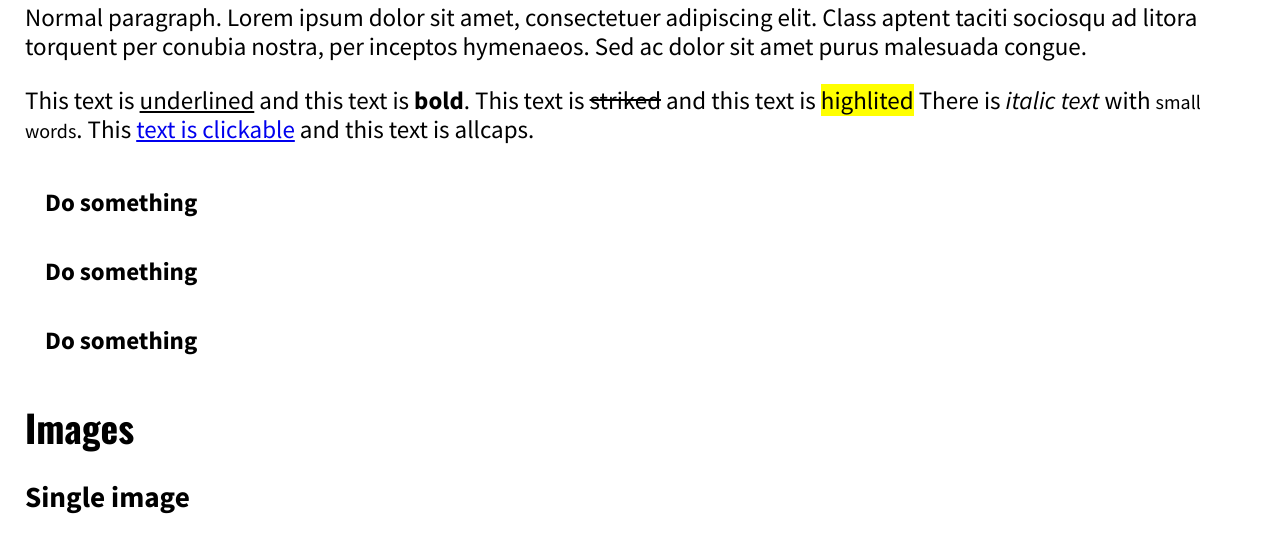
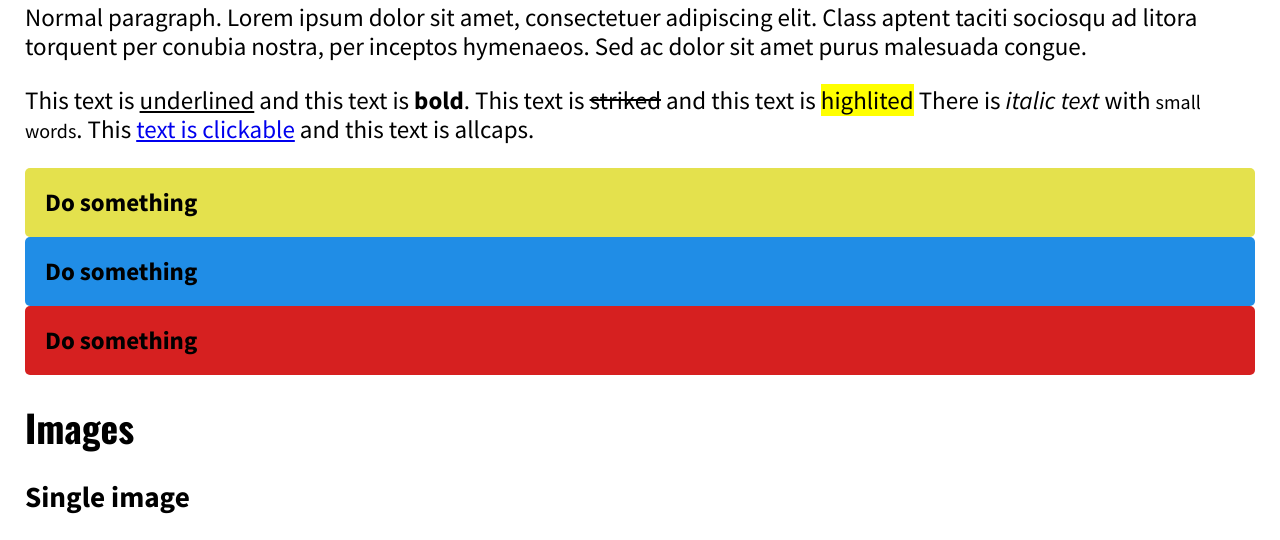
Before and after one commit to pslib-cz/2022l4web-css-typographic-library-tadeasbalda, a plain HTML site: page docs/index.html in a window 1280 px wide. Shown: the part 684-1224 px from the top of the page. Drawn offline with nearby package versions, Linux system fonts and the light colour scheme.

Commit message:
Monday 5

```diff
--- a/docs/index.html
+++ b/docs/index.html
@@ -61,7 +61,7 @@
                 <strong>Do something</strong>
 
             </div>
-            <div class="alert alert--sing">
+            <div class="alert alert--sign">
                 <span> </span>
                 <strong>Do something</strong>
             </div>
--- a/docs/layout.css
+++ b/docs/layout.css
@@ -87,7 +87,17 @@ body {
   background-color: black;
   color: white;
 }
+/* Alerts */
 .alert {
     padding: 20px;
     border-radius: 5px;
 }
+.alert--save {
+    background-color: rgb(228, 225, 77);
+}
+.alert--sign {
+    background-color: rgb(32, 141, 230);
+}
+.alert--critical {
+    background-color: rgb(214, 32, 32);
+}
```
